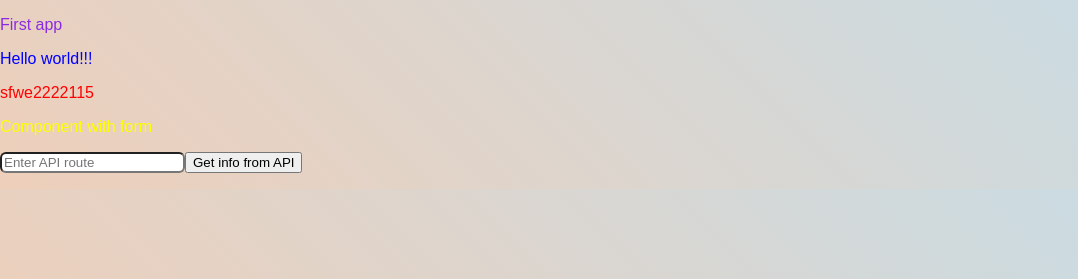
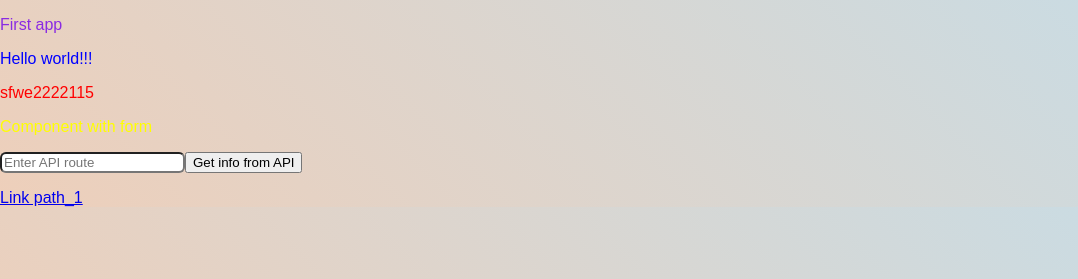
Before and after one commit to Lastro21/react_essential, a React (Create React App) app: page / in a window 1280 px wide. Shown: the top 279 px of the page, without its empty margins (0-1078 px from the left). Built offline with nearby package versions, Linux system fonts and the light colour scheme; the HTML template or start-up script is replaced by a standard one.

Commit message:
Add NavLink

```diff
--- a/src/App.js
+++ b/src/App.js
@@ -6,7 +6,7 @@ import Form from "./components/form";
 import User from "./components/user";
 import Path_1 from "./components/path_1";
 import Path_2 from "./components/path_2";
-import {BrowserRouter, Route} from "react-router-dom";
+import {BrowserRouter, NavLink, Route} from "react-router-dom";
 
 
 const one_path = "test";
@@ -70,6 +70,7 @@ class App extends Component {
                     <User name={this.state.name} age={this.state.age} error={this.state.error}/>
                     <Route path="/path_1" component={Path_1} />
                     <Route path="/path_2" component={Path_2} />
+                    <NavLink to="/path_1"> Link path_1 </NavLink>
                 </div>
             </BrowserRouter>
         );
```
